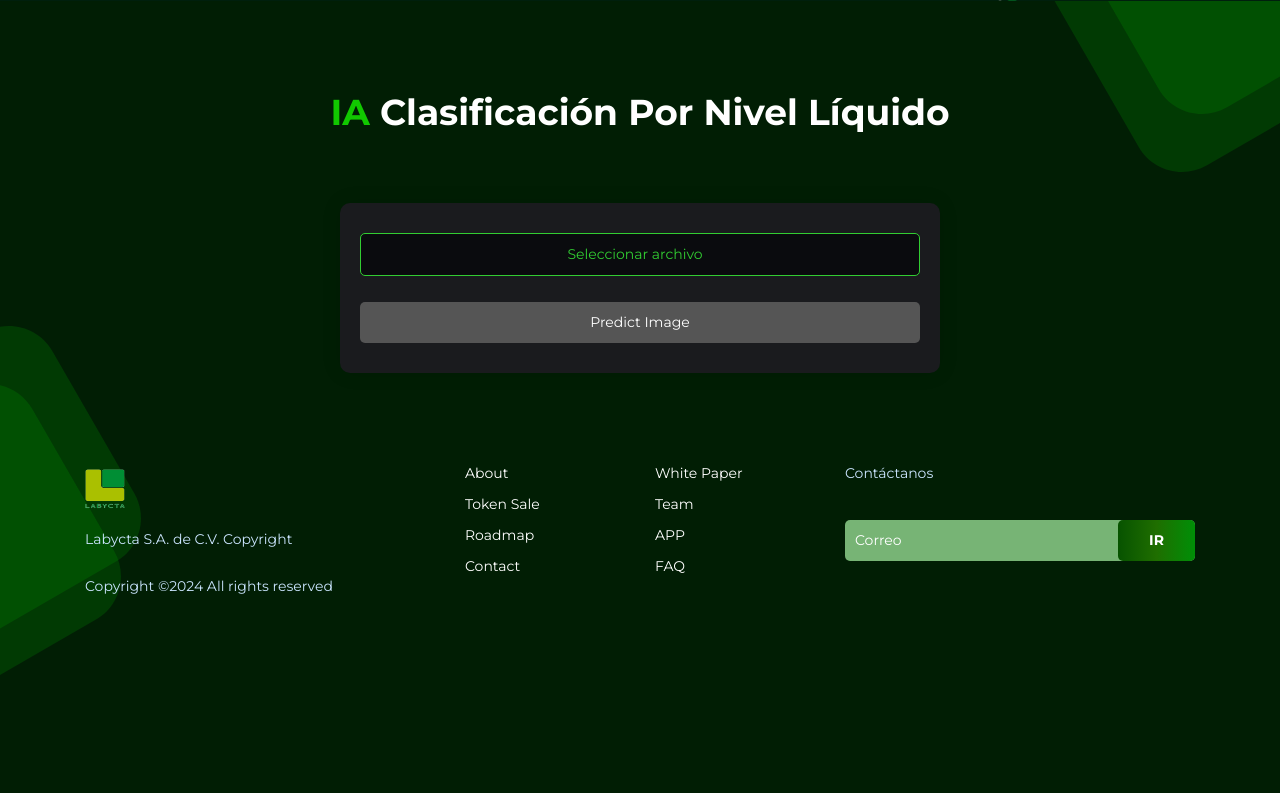
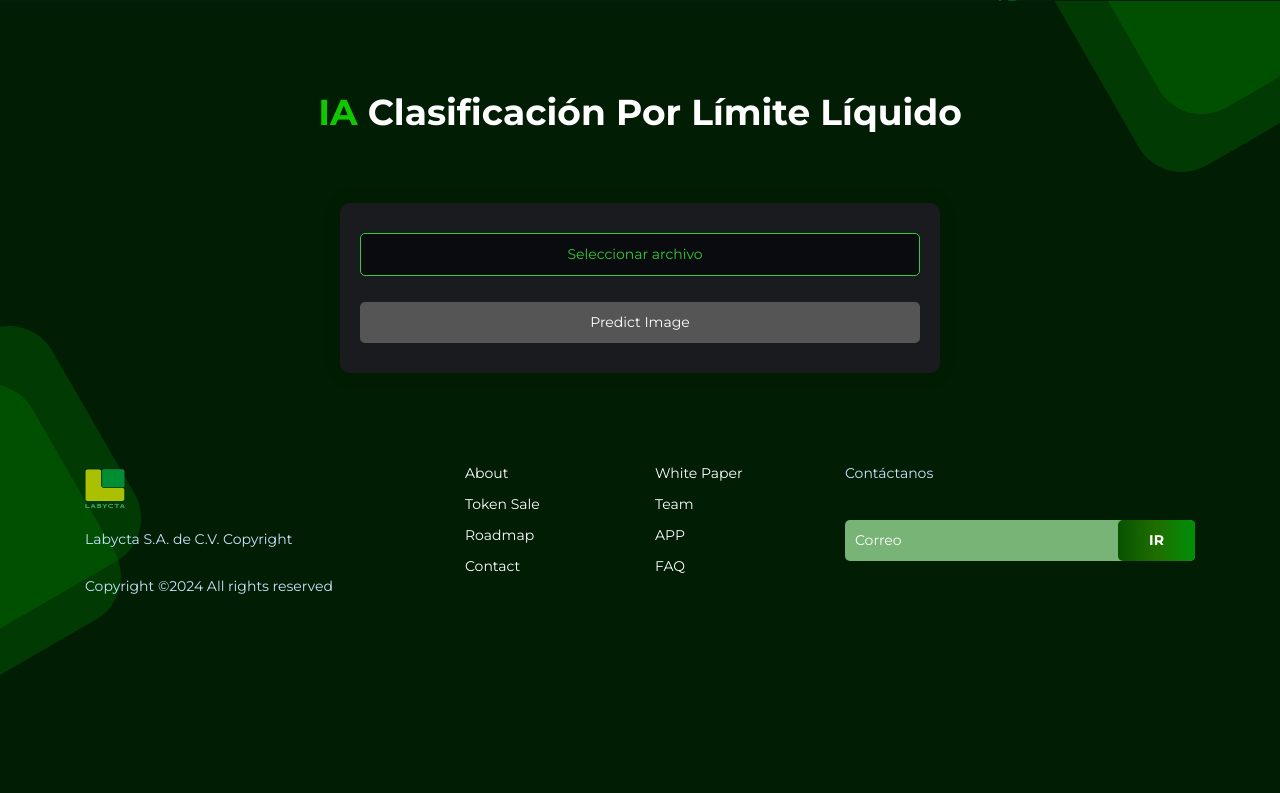
Before and after one commit to FernandoOros/IALabycta, a Flask app: page / in a window 1280 px wide. Shown: the part 675-1468 px from the top of the page. Run offline with Flask 3, Linux system fonts and the light colour scheme; some libraries are stand-ins or nearby versions.

Commit message:
Update index.html "Límite Líquido"

```diff
--- a/templates/index.html
+++ b/templates/index.html
@@ -233,7 +233,7 @@
             <div class="row">
                 <div class="col-12 text-center">
                     <div class="ico-heading">
-                        <h1><a href= "#">IA</a> Clasificación por Nivel Líquido</h1>
+                        <h1><a href= "#">IA</a> Clasificación por Límite Líquido</h1>
                     </div>
                 </div>
             </div>
```
